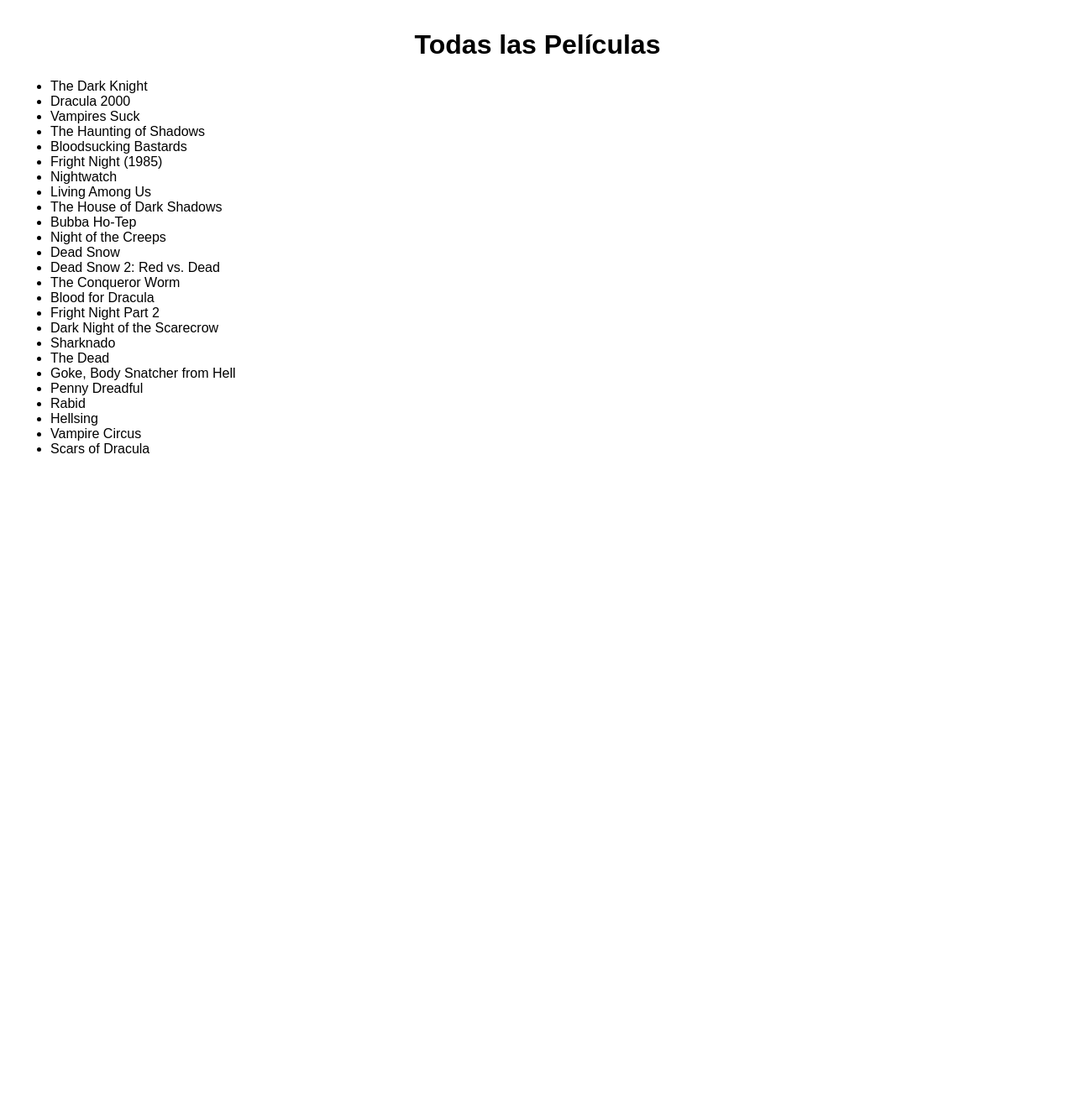
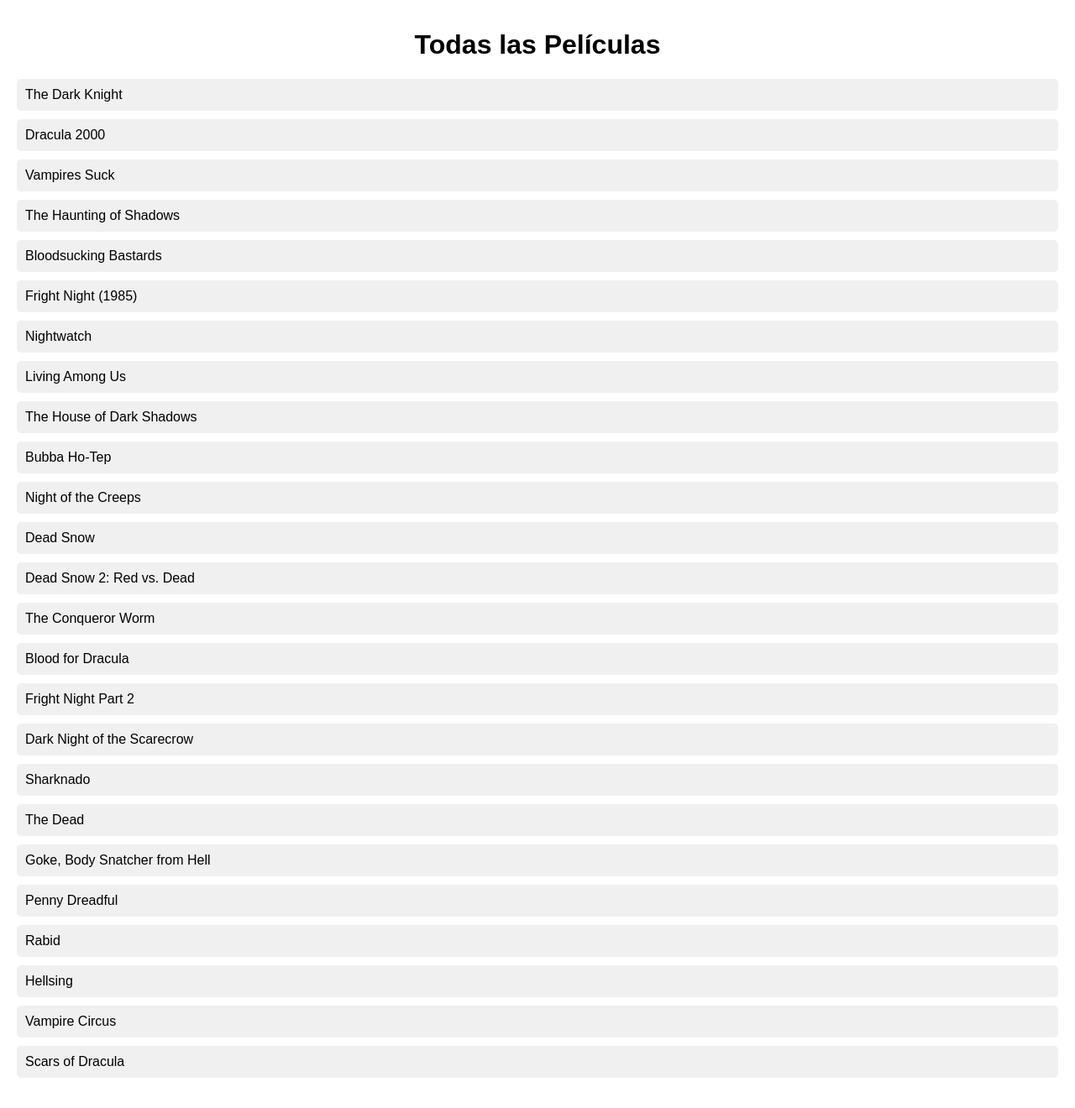
Before and after one commit to jonizaguirre09/ProyectoColaborativoAPI, a Flask app: page /todas_peliculas in a window 1280 px wide. Shown: the part 66-1386 px from the top of the page at 84% size. Before the commit the page ends 606 px from the top, so only its background shows below. Run offline with Flask 3, Linux system fonts and the light colour scheme; a user stored in the database is signed in.

Commit message:
Update todas_peliculas.html

```diff
--- a/API_2/templates/todas_peliculas.html
+++ b/API_2/templates/todas_peliculas.html
@@ -1,10 +1,10 @@
 {% extends "base.html" %}
 
 {% block content %}
-<h1>Todas las Películas</h1>
-<ul>
-    {% for pelicula in todas_peliculas %}
-        <li>{{ pelicula }}</li>
-    {% endfor %}
-</ul>
+    <h1>Todas las Películas</h1>
+    <ul class="movie-list">
+        {% for pelicula in todas_peliculas %}
+            <li>{{ pelicula }}</li>
+        {% endfor %}
+    </ul>
 {% endblock %}
```
